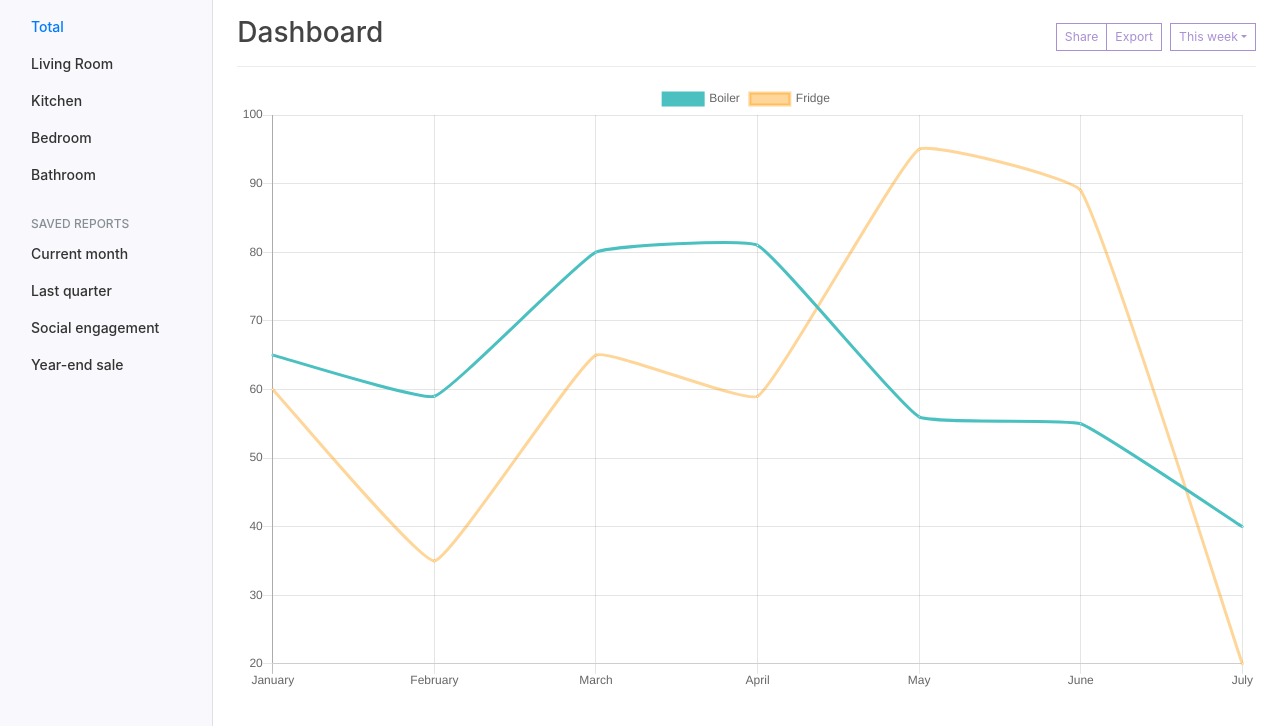
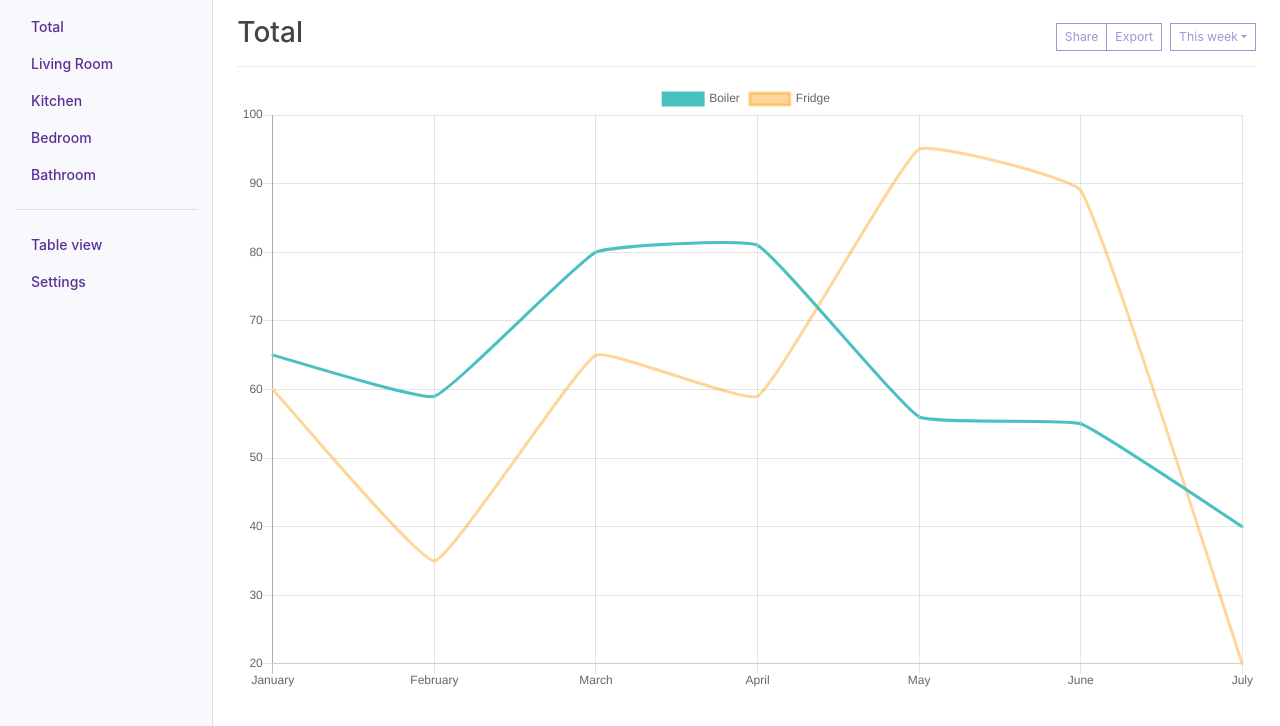
Before and after one commit to mlyczko/javascript-java-example-project, a React app: page /#/ in a window 1280 px wide. Before the commit this address led to /#/settings. Shown: the top 726 px of the page. Built offline with nearby package versions, Linux system fonts and the light colour scheme; the HTML template or start-up script is replaced by a standard one.

Commit message:
Add react router

```diff
--- a/src/App.js
+++ b/src/App.js
@@ -3,7 +3,8 @@ import './css/App.css'
 import './css/custom.css'
 import { HashRouter as Router, Route } from 'react-router-dom'
 import { Navbar } from './components/navbar'
-import { Dashboard } from './components/dashboard'
+import { Chartview } from './components/chartview'
+import { Tableview } from './components/tableview'
 import { Settings } from './components/settings'
 
 
@@ -15,9 +16,16 @@ class App extends Component {
                     <Navbar />
 
                     <main role="main" className="col-md-9 ml-sm-auto col-lg-10 px-4">
-                        <Dashboard />
+
+                        <Router>
+                            <div>
+                                <Route exact path="/" component={Chartview} />
+                                <Route path="/chartview" component={Chartview} />
+                                <Route path="/tableview" component={Tableview} />
+                                <Route path="/settings" component={Settings} />
+                            </div>
+                        </Router>
                     </main>
-
                 </div>
             </div>
         );
--- a/src/components/dashboard.js
+++ b/src/components/chartview.js
@@ -2,12 +2,12 @@ import React from "react";
 import { LineChart } from './samplecharts/line'
 import { Line } from "react-chartjs-2";
 
-export class Dashboard extends React.Component {
+export class Chartview extends React.Component {
     render() {
         return (
             <div>
                 <div className="d-flex justify-content-between flex-wrap flex-md-nowrap align-items-center pt-3 pb-2 mb-3 border-bottom">
-                    <h1 className="h2">Dashboard</h1>
+                    <h1 className="h2">Total</h1>
                     <div className="btn-toolbar mb-2 mb-md-0">
                         <div className="btn-group mr-2">
                             <button className="btn btn-sm btn-outline-secondary">Share</button>
--- a/src/components/navbar.js
+++ b/src/components/navbar.js
@@ -4,14 +4,15 @@ import { HashRouter as Router, Link } from 'react-router-dom'
 export class Navbar extends React.Component {
     render() {
         return (
+            <Router>
                 <nav className="col-md-2 d-none d-md-block bg-light sidebar">
                     <div className="sidebar-sticky">
                         <ul className="nav flex-column">
                             <li className="nav-item">
-                            <a className="nav-link active" href="#">
+                                <Link to="/" className="nav-link active">
                                     <span data-feather="home"></span>
                                     Total <span className="sr-only">(current)</span>
-                            </a>
+                                </Link>
                             </li>
                             <li className="nav-item">
                                 <a className="nav-link" href="#">
@@ -39,40 +40,25 @@ export class Navbar extends React.Component {
                             </li>
                         </ul>
 
-                    <h6 className="sidebar-heading d-flex justify-content-between align-items-center px-3 mt-4 mb-1 text-muted">
-                        <span>Saved reports</span>
-                        <a className="d-flex align-items-center text-muted" href="#">
-                            <span data-feather="plus-circle"></span>
-                        </a>
-                    </h6>
+                        <hr />
+
                         <ul className="nav flex-column mb-2">
                             <li className="nav-item">
-                            <a className="nav-link" href="#">
+                                <Link to="/tableview" className="nav-link">
                                     <span data-feather="file-text"></span>
-                                Current month
-                </a>
+                                    Table view
+                </Link>
                             </li>
                             <li className="nav-item">
-                            <a className="nav-link" href="#">
+                                <Link to="/settings" className="nav-link">
                                     <span data-feather="file-text"></span>
-                                Last quarter
-                </a>
-                        </li>
-                        <li className="nav-item">
-                            <a className="nav-link" href="#">
-                                <span data-feather="file-text"></span>
-                                Social engagement
-                </a>
-                        </li>
-                        <li className="nav-item">
-                            <a className="nav-link" href="#">
-                                <span data-feather="file-text"></span>
-                                Year-end sale
-                </a>
+                                    Settings
+                </Link>
                             </li>
                         </ul>
                     </div>
                 </nav>
+            </Router >
         );
     }
 }
--- /dev/null
+++ b/src/components/tableview.js
@@ -0,0 +1,11 @@
+import React from "react";
+
+export class Tableview extends React.Component {
+    render() {
+        return (
+            <div>
+                <h1>Table View</h1>
+            </div>
+        );
+    }
+}
--- a/src/css/custom.css
+++ b/src/css/custom.css
@@ -41,16 +41,16 @@ body {
 
 .sidebar .nav-link {
   font-weight: 500;
-  color: #333;
+  /* color: #333; */
 }
 
 .sidebar .nav-link .feather {
   margin-right: 4px;
-  color: #999;
+  /* color: #999; */
 }
 
 .sidebar .nav-link.active {
-  color: #007bff;
+  /* color: #007bff; */
 }
 
 .sidebar .nav-link:hover .feather,
@@ -82,7 +82,7 @@ body {
 }
 
 .form-control-dark {
-  color: #fff;
+  /* color: #fff; */
   background-color: rgba(255, 255, 255, .1);
   border-color: rgba(255, 255, 255, .1);
 }
@@ -98,54 +98,3 @@ body {
 
 .border-top { border-top: 1px solid #e5e5e5; }
 .border-bottom { border-bottom: 1px solid #e5e5e5; }
-
-
-
-/* custom checkbox */
-  .custom-checkbox {
-    min-height: 1rem;
-    padding-left: 0;
-    margin-right: 0;
-    cursor: pointer;
-  }
-    .custom-checkbox .custom-control-indicator {
-      content: "";
-      display: inline-block;
-      position: relative;
-      width: 30px;
-      height: 10px;
-      background-color: #818181;
-      border-radius: 15px;
-      margin-right: 10px;
-      -webkit-transition: background .3s ease;
-      transition: background .3s ease;
-      vertical-align: middle;
-      margin: 0 16px;
-      box-shadow: none;
-    }
-      .custom-checkbox .custom-control-indicator:after {
-        content: "";
-        position: absolute;
-        display: inline-block;
-        width: 18px;
-        height: 18px;
-        background-color: #f1f1f1;
-        border-radius: 21px;
-        box-shadow: 0 1px 3px 1px rgba(0, 0, 0, 0.4);
-        left: -2px;
-        top: -4px;
-        -webkit-transition: left .3s ease, background .3s ease, box-shadow .1s ease;
-        transition: left .3s ease, background .3s ease, box-shadow .1s ease;
-      }
-    .custom-checkbox .custom-control-input:checked ~ .custom-control-indicator {
-      background-color: #84c7c1;
-      background-image: none;
-      box-shadow: none !important;
-    }
-      .custom-checkbox .custom-control-input:checked ~ .custom-control-indicator:after {
-        background-color: #84c7c1;
-        left: 15px;
-      }
-    .custom-checkbox .custom-control-input:focus ~ .custom-control-indicator {
-      box-shadow: none !important;
-    }
```
Also changed, not shown: src/components/examplecharts.js (deleted, +0 -23 lines). Lines whose indentation alone changed are shown as unchanged.
